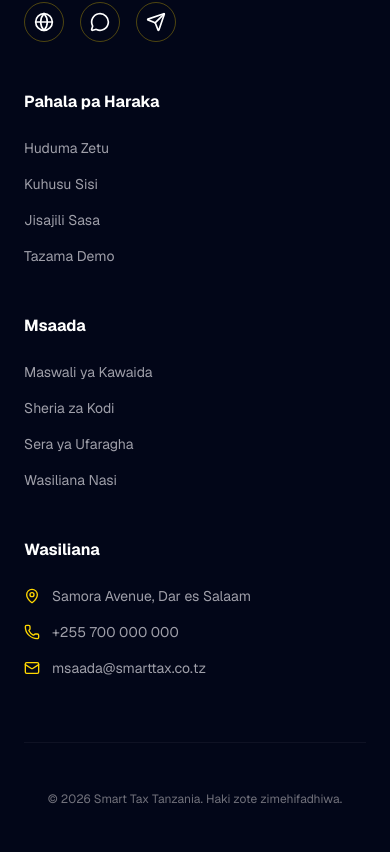
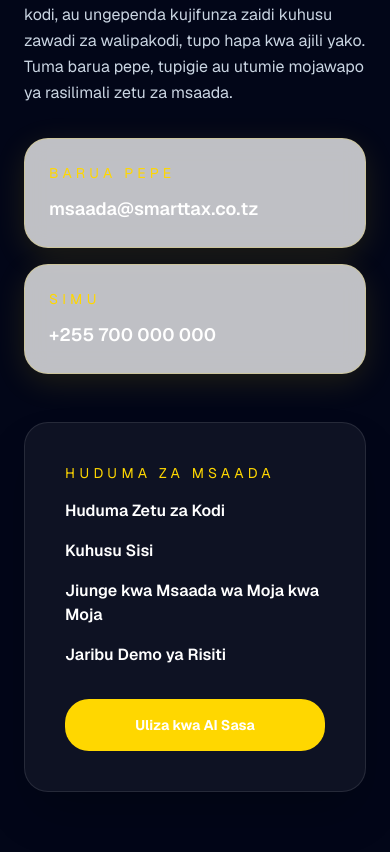
Before and after one commit to AbdulswamadJumanneHassan/TaxConnect-Tanzania-AI-Powered-Digital-Tax-Compliance-Platform, a Next.js app: page / in a window 390 px wide. Shown: the part 5712-6564 px from the top of the page. Built offline with nearby package versions, Linux system fonts and the light colour scheme.

Commit message:
Add visible support section and chat trigger

```diff
--- a/src/app/page.tsx
+++ b/src/app/page.tsx
@@ -3,6 +3,7 @@ import { Hero } from "@/components/Hero";
 import { Features } from "@/components/Features";
 import { DigitalReceipt } from "@/components/DigitalReceipt";
 import { Impact } from "@/components/Impact";
+import { SupportSection } from "@/components/SupportSection";
 import { AIAssistant } from "@/components/AIAssistant";
 import { Footer } from "@/components/Footer";
 
@@ -14,6 +15,7 @@ export default function Home() {
       <Features />
       <DigitalReceipt />
       <Impact />
+      <SupportSection />
       <AIAssistant />
       <Footer />
     </main>
--- a/src/components/AIAssistant.tsx
+++ b/src/components/AIAssistant.tsx
@@ -1,6 +1,6 @@
 "use client";
 
-import { useState } from "react";
+import { useState, useEffect } from "react";
 import { motion, AnimatePresence } from "framer-motion";
 import { MessageSquare, Send, X, Bot, User } from "lucide-react";
 
@@ -10,6 +10,19 @@ export function AIAssistant() {
         { role: "bot", content: "Habari! Mimi ni msaidizi wako wa kodi. Una swali gani leo?", swContent: "Habari! Mimi ni msaidizi wako wa kodi. Una swali gani leo?" }
     ]);
     const [input, setInput] = useState("");
+
+    useEffect(() => {
+        const openChatIfHash = () => {
+            if (typeof window !== "undefined" && window.location.hash === "#chat") {
+                setIsOpen(true);
+            }
+        };
+
+        openChatIfHash();
+        window.addEventListener("hashchange", openChatIfHash);
+
+        return () => window.removeEventListener("hashchange", openChatIfHash);
+    }, []);
 
     const handleSend = () => {
         if (!input.trim()) return;
--- a/src/components/Features.tsx
+++ b/src/components/Features.tsx
@@ -83,6 +83,7 @@ export function Features() {
                     {features.map((feature, index) => (
                         <motion.div
                             key={index}
+                            id={feature.title === "Tax Rewards Program" ? "rewards" : undefined}
                             initial={{ opacity: 0, y: 20 }}
                             whileInView={{ opacity: 1, y: 0 }}
                             viewport={{ once: true }}
--- a/src/components/Footer.tsx
+++ b/src/components/Footer.tsx
@@ -6,7 +6,7 @@ import Link from "next/link";
 
 export function Footer() {
     return (
-        <footer className="pt-24 pb-12 border-t border-white/5 bg-slate-950 text-white">
+        <footer id="support" className="pt-24 pb-12 border-t border-white/5 bg-slate-950 text-white">
             <div className="container mx-auto px-6">
                 <div className="grid md:grid-cols-4 gap-12 mb-16">
                     <div className="col-span-1 md:col-span-1">
--- /dev/null
+++ b/src/components/SupportSection.tsx
@@ -0,0 +1,63 @@
+import Link from "next/link";
+
+export function SupportSection() {
+    return (
+        <section id="support" className="py-24 bg-slate-950 text-white">
+            <div className="container mx-auto px-6">
+                <div className="grid lg:grid-cols-[1.2fr_0.8fr] gap-12 items-center">
+                    <div>
+                        <p className="text-sm uppercase tracking-[0.3em] text-primary mb-4">Msaada</p>
+                        <h2 className="text-4xl md:text-5xl font-bold mb-6">Tunaweza kukusaidia</h2>
+                        <p className="max-w-2xl text-slate-300 leading-relaxed mb-8">
+                            Ikiwa unahitaji msaada wa usajili, maswali ya kodi, au ungependa kujifunza zaidi kuhusu zawadi za walipakodi, tupo hapa kwa ajili yako. Tuma barua pepe, tupigie au utumie mojawapo ya rasilimali zetu za msaada.
+                        </p>
+                        <div className="grid sm:grid-cols-2 gap-4">
+                            <div className="rounded-3xl glass border border-white/10 p-6">
+                                <p className="text-sm uppercase tracking-[0.3em] text-primary mb-3">Barua pepe</p>
+                                <p className="text-lg font-semibold">msaada@smarttax.co.tz</p>
+                            </div>
+                            <div className="rounded-3xl glass border border-white/10 p-6">
+                                <p className="text-sm uppercase tracking-[0.3em] text-primary mb-3">Simu</p>
+                                <p className="text-lg font-semibold">+255 700 000 000</p>
+                            </div>
+                        </div>
+                    </div>
+
+                    <div className="rounded-3xl bg-white/5 border border-white/10 p-10 shadow-2xl">
+                        <p className="text-sm uppercase tracking-[0.3em] text-primary mb-4">Huduma za Msaada</p>
+                        <ul className="space-y-4 text-slate-300">
+                            <li>
+                                <Link href="#features" className="font-semibold text-white hover:text-primary transition-colors">
+                                    Huduma Zetu za Kodi
+                                </Link>
+                            </li>
+                            <li>
+                                <Link href="#about" className="font-semibold text-white hover:text-primary transition-colors">
+                                    Kuhusu Sisi
+                                </Link>
+                            </li>
+                            <li>
+                                <Link href="/register" className="font-semibold text-white hover:text-primary transition-colors">
+                                    Jiunge kwa Msaada wa Moja kwa Moja
+                                </Link>
+                            </li>
+                            <li>
+                                <Link href="#demo" className="font-semibold text-white hover:text-primary transition-colors">
+                                    Jaribu Demo ya Risiti
+                                </Link>
+                            </li>
+                        </ul>
+                        <div className="mt-8">
+                            <Link
+                                href="#chat"
+                                className="inline-flex items-center justify-center w-full py-4 bg-primary text-white rounded-2xl font-bold text-sm hover:bg-primary/90 transition-colors"
+                            >
+                                {"Uliza kwa AI Sasa"}
+                            </Link>
+                        </div>
+                    </div>
+                </div>
+            </div>
+        </section>
+    );
+}
```
